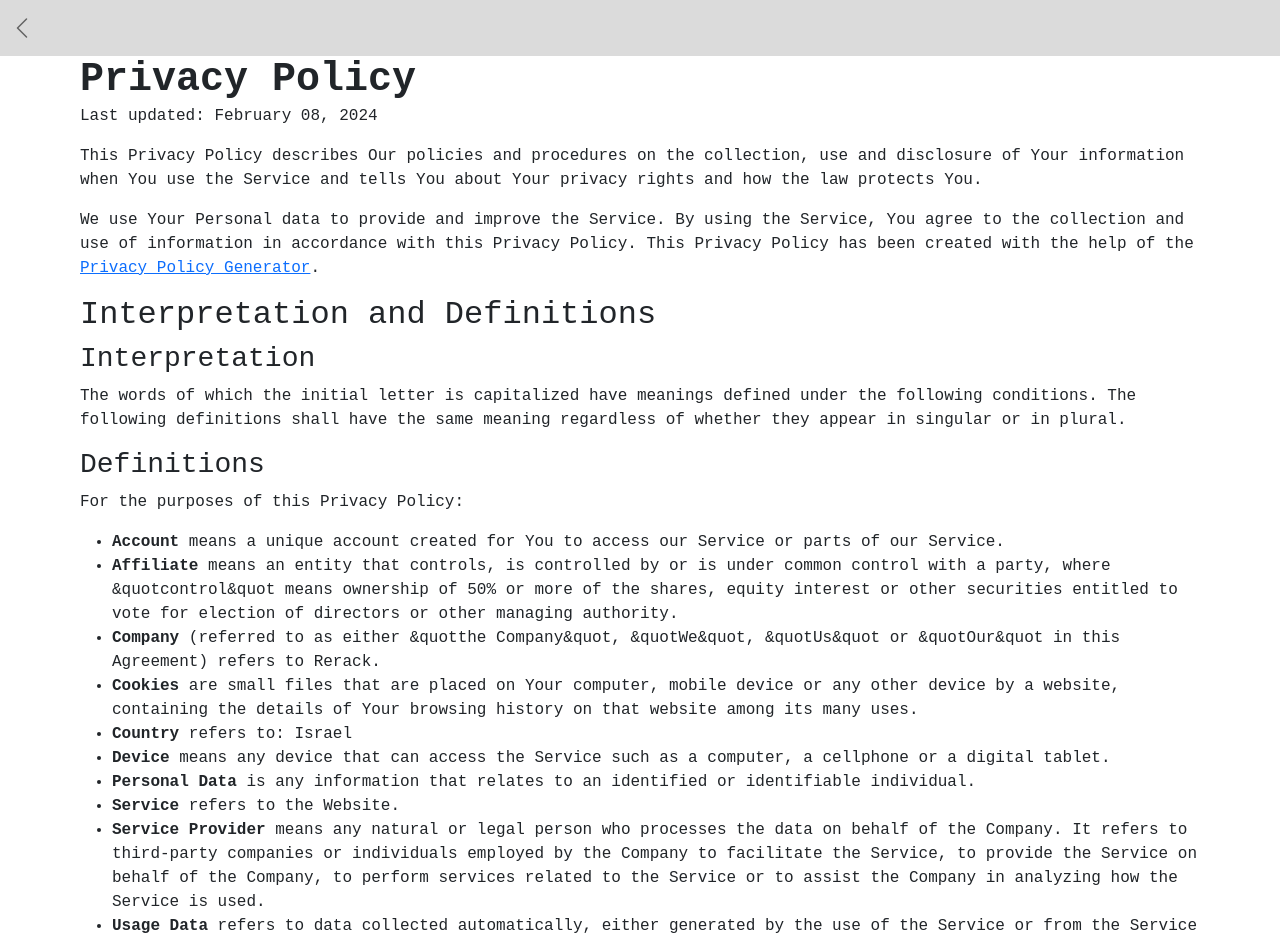
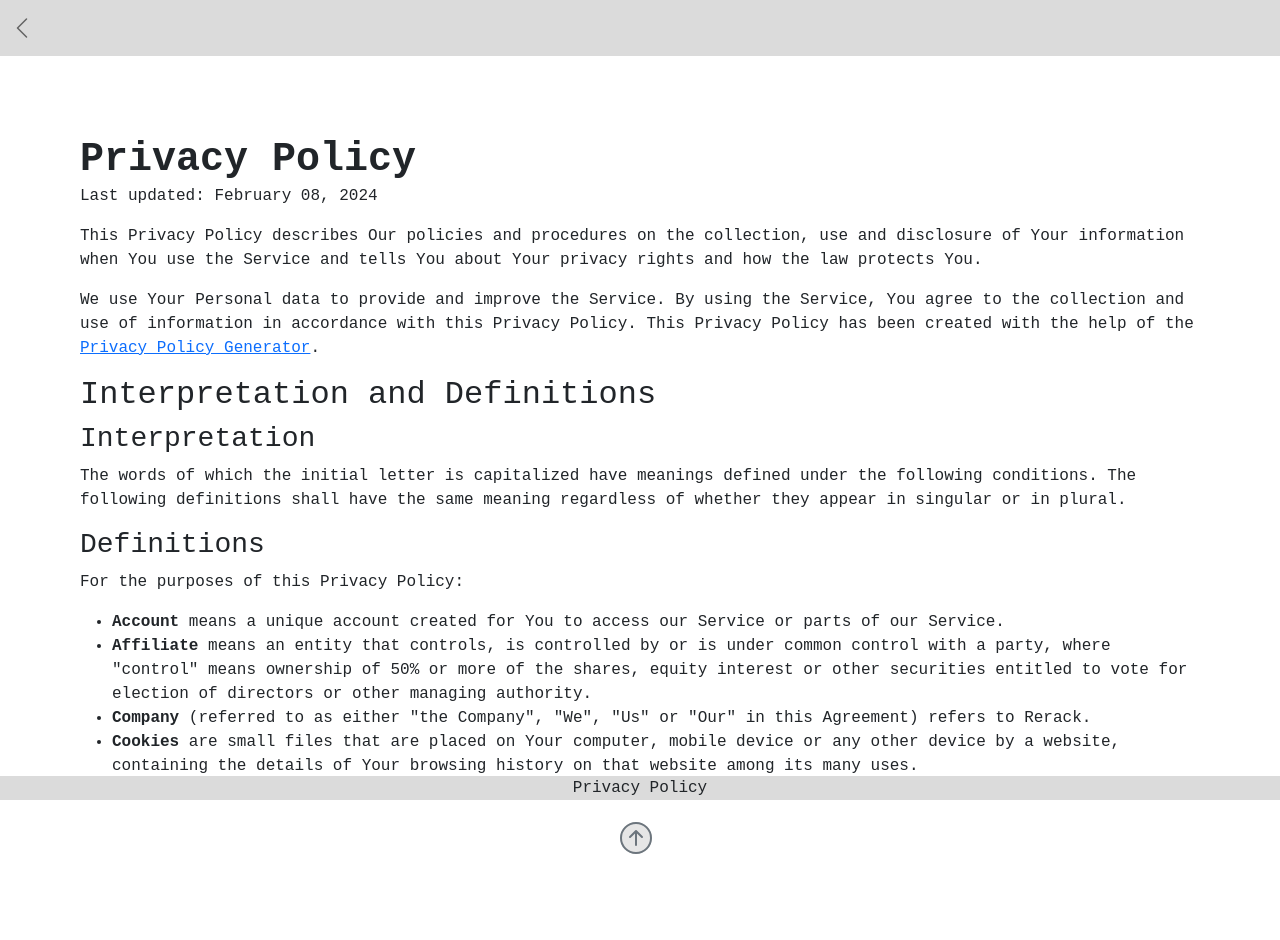
Before and after one commit to YakovVazan/rerack, a React (Vite) app: page /privacy_policy in a window 1280 px wide. Shown: the top 940 px of the page. After the commit the page ends 800 px from the top, so only its background shows below. Built offline with nearby package versions, Linux system fonts and the light colour scheme; no server answers.

Commit message:
feat: cooked footer into app properly, feat: made app name consistent to all screen sizes for now, refactor: renamed main div as section for better SEO, feat: optimized scroller

```diff
--- a/src/App.jsx
+++ b/src/App.jsx
@@ -2,6 +2,7 @@ import { useState } from "react";
 import Context from "./context/Context.jsx";
 import Nav from "./components/Header/Nav/Nav.jsx";
 import Body from "./components/Main/Body/Body.jsx";
+import Footer from './components/Footer/Footer.jsx'
 import * as vars from "./config/localStorage.js";
 
 const App = () => {
@@ -32,6 +33,7 @@ const App = () => {
       >
         <Nav />
         <Body />
+        <Footer />
       </Context.Provider>
     </>
   );
--- a/src/components/Footer/Footer.css
+++ b/src/components/Footer/Footer.css
@@ -2,4 +2,13 @@
     width: 100%;
     display: flex;
     justify-content: center;
+    align-items: center;
+    background-color: #dbdbdb;
+    position: relative;
+    z-index: 1;
 }
+
+#privacy-policy-link {
+    text-decoration: none;
+    color: inherit;
+}
--- a/src/components/Footer/Footer.jsx
+++ b/src/components/Footer/Footer.jsx
@@ -5,7 +5,7 @@ const Footer = () => {
   return (
     <>
       <footer id="footer-container">
-        <Link to={"privacy_policy"}>Privacy Policy</Link>
+        <Link to={"privacy_policy"} id="privacy-policy-link">Privacy Policy</Link>
       </footer>
     </>
   );
--- a/src/components/Footer/PrivacyPolicy/PrivacyPolicy.css
+++ b/src/components/Footer/PrivacyPolicy/PrivacyPolicy.css
@@ -1,5 +1,4 @@
 #privacy-policy-container {
-    height: calc(100dvh - 3.5em);
-    padding-left: 5em;
-    padding-right: 5em;
+    height: fit-content;
+    padding: 5em;
 }
--- a/src/components/Footer/PrivacyPolicy/PrivacyPolicy.jsx
+++ b/src/components/Footer/PrivacyPolicy/PrivacyPolicy.jsx
@@ -1,15 +1,17 @@
+import Scroller from "../../Main/Scroller/Scroller";
 import "./PrivacyPolicy.css";
 
 const PrivacyPolicy = () => {
   return (
+    <>
       <div id="privacy-policy-container">
         <h1>Privacy Policy</h1>
         <p>Last updated: February 08, 2024</p>
         <p>
           This Privacy Policy describes Our policies and procedures on the
           collection, use and disclosure of Your information when You use the
-        Service and tells You about Your privacy rights and how the law protects
-        You.
+          Service and tells You about Your privacy rights and how the law
+          protects You.
         </p>
         <p>
           We use Your Personal data to provide and improve the Service. By using
@@ -25,9 +27,9 @@ const PrivacyPolicy = () => {
         <h3>Interpretation</h3>
         <p>
           The words of which the initial letter is capitalized have meanings
-        defined under the following conditions. The following definitions shall
-        have the same meaning regardless of whether they appear in singular or
-        in plural.
+          defined under the following conditions. The following definitions
+          shall have the same meaning regardless of whether they appear in
+          singular or in plural.
         </p>
         <h3>Definitions</h3>
         <p>For the purposes of this Privacy Policy:</p>
@@ -39,14 +41,14 @@ const PrivacyPolicy = () => {
           <li>
             <strong>Affiliate</strong> means an entity that controls, is
             controlled by or is under common control with a party, where
-          &quotcontrol&quot means ownership of 50% or more of the shares, equity
-          interest or other securities entitled to vote for election of
+            &quot;control&quot; means ownership of 50% or more of the shares,
+            equity interest or other securities entitled to vote for election of
             directors or other managing authority.
           </li>
           <li>
-          <strong>Company</strong> (referred to as either &quotthe Company&quot,
-          &quotWe&quot, &quotUs&quot or &quotOur&quot in this Agreement) refers
-          to Rerack.
+            <strong>Company</strong> (referred to as either &quot;the
+            Company&quot;, &quot;We&quot;, &quot;Us&quot; or &quot;Our&quot; in
+            this Agreement) refers to Rerack.
           </li>
           <li>
             <strong>Cookies</strong> are small files that are placed on Your
@@ -83,26 +85,30 @@ const PrivacyPolicy = () => {
           </li>
           <li>
             <strong>Website</strong> refers to Rerack, accessible from{" "}
-          <a href="https://rerack.netlify.com" rel="external nofollow noopener">
+            <a
+              href="https://rerack.netlify.com"
+              rel="external nofollow noopener"
+            >
               https://rerack.netlify.com
             </a>
           </li>
           <li>
             <strong>You</strong> means the individual accessing or using the
-          Service, or the company, or other legal entity on behalf of which such
-          individual is accessing or using the Service, as applicable.
+            Service, or the company, or other legal entity on behalf of which
+            such individual is accessing or using the Service, as applicable.
           </li>
         </ul>
-      {/* Other sections of the privacy policy */}
-      {/* ... */}
         <h2>Contact Us</h2>
         <p>
-        If you have any questions about this Privacy Policy, You can contact us:
+          If you have any questions about this Privacy Policy, You can contact
+          us:
         </p>
         <ul>
           <li>By email: rerack.plugs@gmail.com</li>
         </ul>
       </div>
+      <Scroller />
+    </>
   );
 };
 
--- a/src/components/Header/Nav/Nav.css
+++ b/src/components/Header/Nav/Nav.css
@@ -46,10 +46,6 @@ h1 {
     #hamburger-for-side-bar {
         display: block;
     }
-
-    #large-main-link {
-        display: none;
-    }
 }
 
 @media screen and (min-width: 768px) and (max-width: 992px) {
@@ -66,8 +62,4 @@ h1 {
     #hamburger-for-side-bar {
         display: none;
     }
-
-    #small-main-link {
-        display: none;
-    }
 }
--- a/src/components/Header/Nav/Nav.jsx
+++ b/src/components/Header/Nav/Nav.jsx
@@ -22,23 +22,7 @@ const Header = () => {
       <Link to="/" id="logo-name">
         <div id="nav-left">
           {isHomePage ? (
-            <>
-              <h1 id="large-main-link">Plugins</h1>
-              <svg
-                id="small-main-link"
-                xmlns="http://www.w3.org/2000/svg"
-                width="32"
-                height="32"
-                fill="currentColor"
-                className="bi bi-plugin"
-                viewBox="0 0 16 16"
-              >
-                <path
-                  fillRule="evenodd"
-                  d="M1 8a7 7 0 1 1 2.898 5.673c-.167-.121-.216-.406-.002-.62l1.8-1.8a3.5 3.5 0 0 0 4.572-.328l1.414-1.415a.5.5 0 0 0 0-.707l-.707-.707 1.559-1.563a.5.5 0 1 0-.708-.706l-1.559 1.562-1.414-1.414 1.56-1.562a.5.5 0 1 0-.707-.706l-1.56 1.56-.707-.706a.5.5 0 0 0-.707 0L5.318 5.975a3.5 3.5 0 0 0-.328 4.571l-1.8 1.8c-.58.58-.62 1.6.121 2.137A8 8 0 1 0 0 8a.5.5 0 0 0 1 0"
-                />
-              </svg>
-            </>
+            <h1 id="large-main-link">Plugins</h1>
           ) : (
             <svg
               xmlns="http://www.w3.org/2000/svg"
--- a/src/components/Main/Body/Body.css
+++ b/src/components/Main/Body/Body.css
@@ -1,8 +1,11 @@
 #main-container {
     display: flex;
     justify-content: center;
-    height: calc(100dvh - 3.5em);
+    height: calc(100dvh - 3.5em - 24px);
     width: 100%;
     position: relative;
     z-index: 1;
+    overflow-y: auto;
+    overflow-x: hidden;
+    scroll-behavior: smooth;
 }
--- a/src/components/Main/Body/Body.jsx
+++ b/src/components/Main/Body/Body.jsx
@@ -8,14 +8,14 @@ import "./Body.css";
 const Body = () => {
   return (
     <>
-      <main id="main-container">
+      <section id="main-container">
         <Routes>
           <Route path="/" element={<List />}></Route>
           <Route path="/plugs/:name" element={<PlugPage />}></Route>
           <Route path="/privacy_policy" element={<PrivacyPolicy />}></Route>
           <Route path="/*" element={<NotFound />}></Route>
         </Routes>
-      </main>
+      </section>
     </>
   );
 };
--- a/src/components/Main/List/List.css
+++ b/src/components/Main/List/List.css
@@ -1,8 +1,7 @@
 #items-container {
-    overflow: auto;
-    scroll-behavior: smooth;
     width: 100%;
     height: 100%;
+    margin: 0;
 
     /* for safari on iOS */
     z-index: -1;
--- a/src/components/Main/Scroller/Scroller.css
+++ b/src/components/Main/Scroller/Scroller.css
@@ -4,8 +4,8 @@
 
 #scroller {
     position: fixed;
-    left: calc(50% - 16px);
-    bottom: -8%;
+    left: calc(50% - 20px);
+    bottom: -54px;
     color: #6c757d;
     background: rgba(219, 219, 219, 0.7);
     border-radius: 100%;
--- a/src/components/Main/Scroller/Scroller.jsx
+++ b/src/components/Main/Scroller/Scroller.jsx
@@ -1,26 +1,21 @@
 import { useEffect } from "react";
-import { useLocation } from "react-router-dom";
 import useFetchData from "../../../hooks/useFetchData";
 import "./Scroller.css";
 
 const Scroller = () => {
-  const location = useLocation();
   const { isLoading } = useFetchData();
-  const parentContainer = document.querySelector("#items-container");
+  const parentContainer = document.querySelector("#main-container");
 
   useEffect(() => {
-    if (location.pathname !== "/" || isLoading || !parentContainer) {
-      document.querySelector("#scroller").style.bottom = "-8%";
-      return;
-    }
+    if (!parentContainer || isLoading) return;
 
     function handleScroll() {
       const scroller = document.querySelector("#scroller");
 
       if (parentContainer.scrollTop > 400) {
-        scroller.style.bottom = "3%";
+        scroller.style.bottom = "30px";
       } else {
-        scroller.style.bottom = "-8%";
+        scroller.style.bottom = "-54px";
       }
     }
 
@@ -29,12 +24,10 @@ const Scroller = () => {
     return () => {
       parentContainer.removeEventListener("scroll", handleScroll);
     };
-  }, [location.pathname, isLoading, parentContainer]);
+  }, [isLoading, parentContainer]);
 
   function handleClick() {
-    document
-      .querySelector("#items-container")
-      .scrollTo({ top: 0, behavior: "smooth" });
+    parentContainer.scrollTo({ top: 0, behavior: "smooth" });
   }
 
   return (
```
Lines whose indentation alone changed are shown as unchanged.
